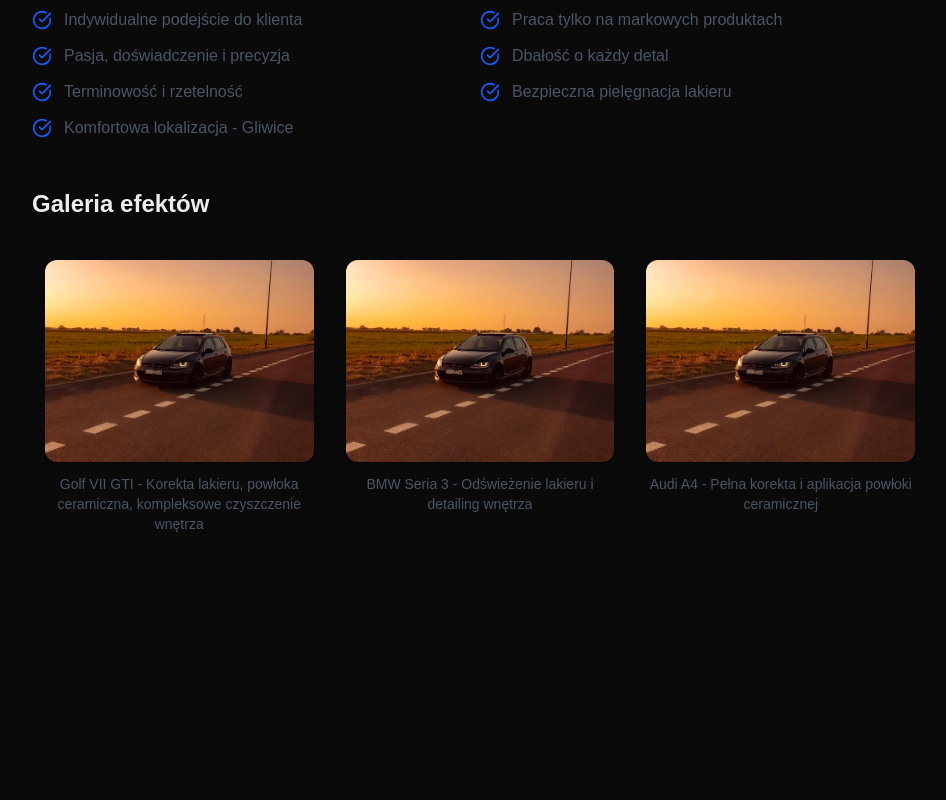
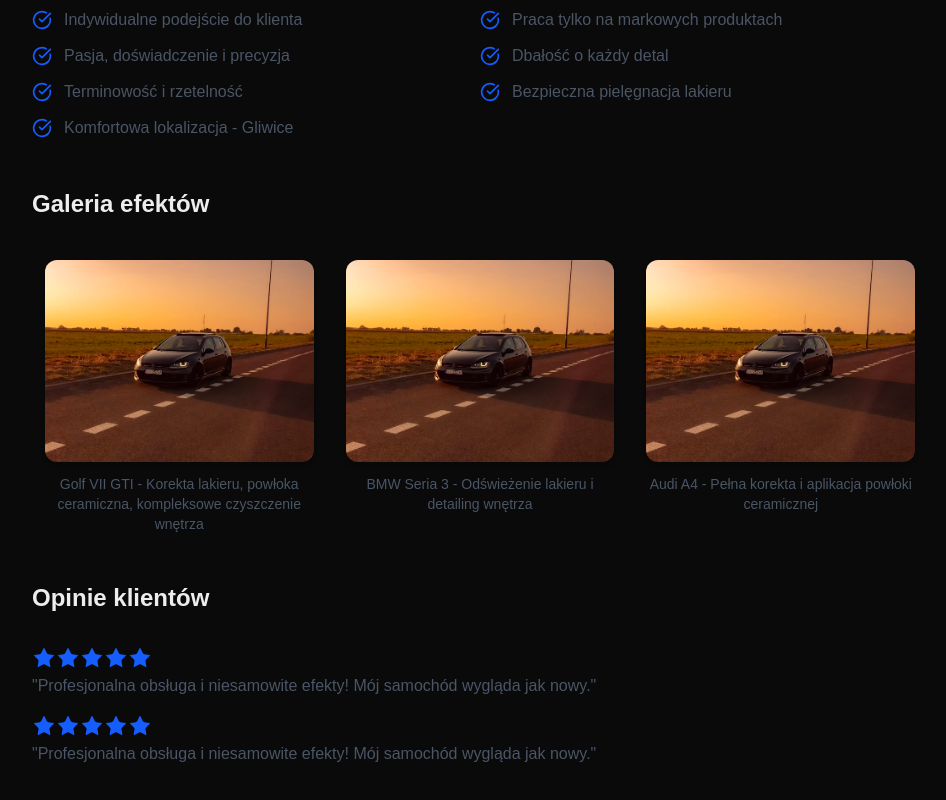
Before and after one commit to BaczkiewiczDawid/Clariflow, a Next.js app: page / in a window 1280 px wide. Shown: the part 484-1284 px from the top of the page, without its empty margins (160-1106 px from the left). Before the commit the page ends 1018 px from the top, so only its background shows below. Built offline with nearby package versions, Linux system fonts and the light colour scheme.

Commit message:
home page - reviews

```diff
--- a/src/app/page.tsx
+++ b/src/app/page.tsx
@@ -1,6 +1,6 @@
 import Car from "../../assets/car.png";
 import Image from "next/image";
-import {CheckCircle} from "lucide-react";
+import {CheckCircle, Star} from "lucide-react";
 import Golf7 from "../../assets/golf7.jpg";
 
 export default function Home() {
@@ -21,6 +21,17 @@ export default function Home() {
         },
         {src: Golf7, desc: "BMW Seria 3 - Odświeżenie lakieru i detailing wnętrza"},
         {src: Golf7, desc: "Audi A4 - Pełna korekta i aplikacja powłoki ceramicznej"},
+    ]
+
+    const reviews = [
+        {
+            rating: 5,
+            text: 'Profesjonalna obsługa i niesamowite efekty! Mój samochód wygląda jak nowy.'
+        },
+        {
+            rating: 5,
+            text: 'Profesjonalna obsługa i niesamowite efekty! Mój samochód wygląda jak nowy.'
+        },
     ]
 
     return (
@@ -78,6 +89,24 @@ export default function Home() {
                     ))}
                 </div>
             </div>
+            <div>
+                <h4 className={"font-bold text-2xl"}>Opinie klientów</h4>
+                <div className={"mt-8 flex flex-col gap-y-4"}>
+                    {reviews.map((review, index) => (
+                        <div key={index}>
+                            <div className={"flex gap-x1"}>
+                                {Array.from({length: review.rating}).map((_, i) => (
+                                    <Star key={i} fill={"#155dfc"} strokeWidth={0}/>
+                                ))}
+                            </div>
+                            <p className="text-gray-600 mt-1">"{review.text}"</p>
+                        </div>
+                    ))}
+                </div>
+            </div>
+            <div>
+
+            </div>
         </div>
     );
 }
```
